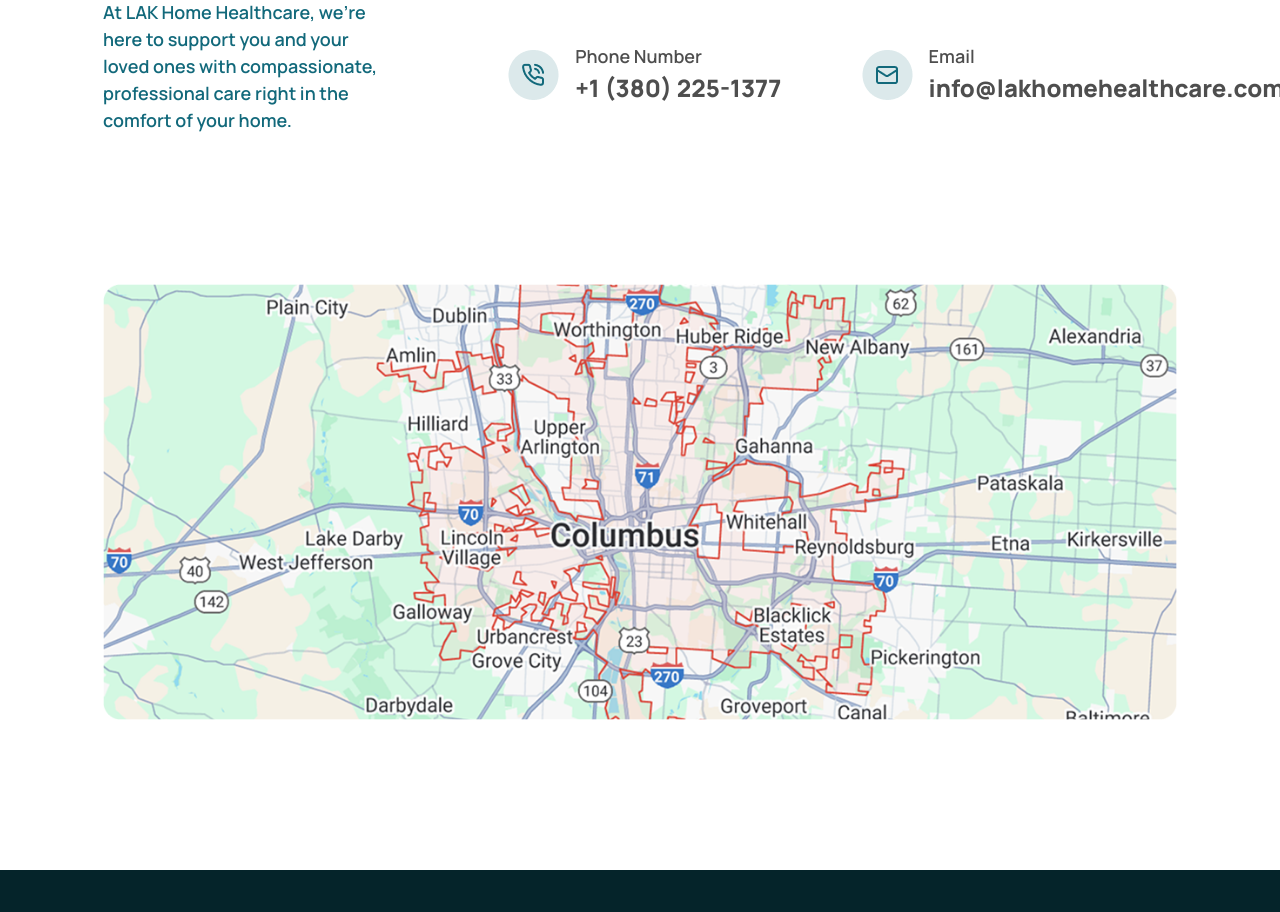
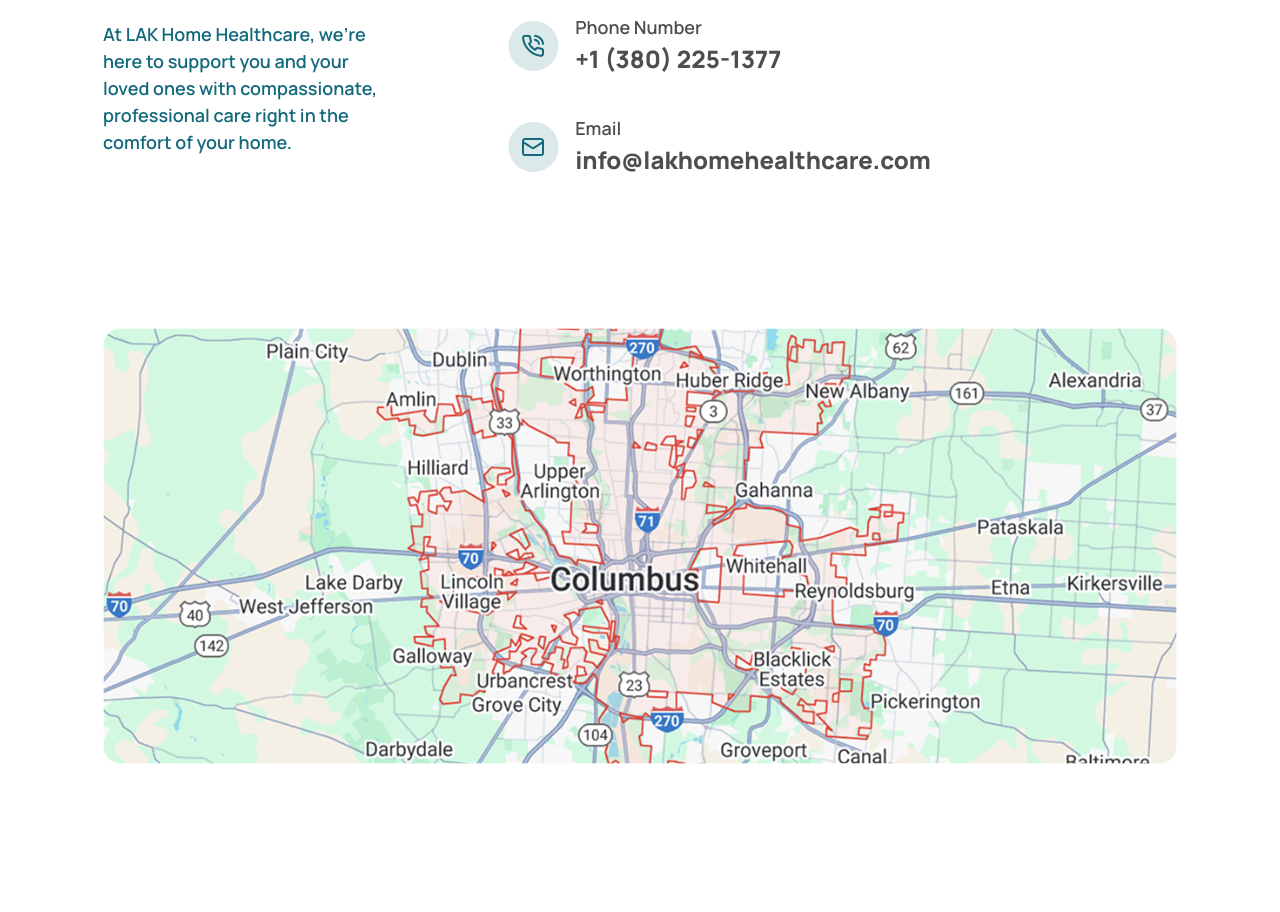
Before and after one commit to gideoness1/lakhomehealthcare, a React (Vite) app: page / in a window 1280 px wide. Shown: the part 4639-5551 px from the top of the page. Built offline with nearby package versions, Linux system fonts and the light colour scheme.

Commit message:
remove unwanted contact information

```diff
--- a/src/Component/ContactUs.tsx
+++ b/src/Component/ContactUs.tsx
@@ -8,6 +8,7 @@ const ContactUs = () => {
     { image: group1, title: "Monday-Friday", date: "9:00 AM- 5:00 PM" },
     { image: null, title: "" },
     { image: group2, title: "Phone Number", date: "+1 (380) 225-1377" },
+    { image: null, title: "" },
     { image: group4, title: "Email", date: "info@lakhomehealthcare.com" },
   ];
 
```
